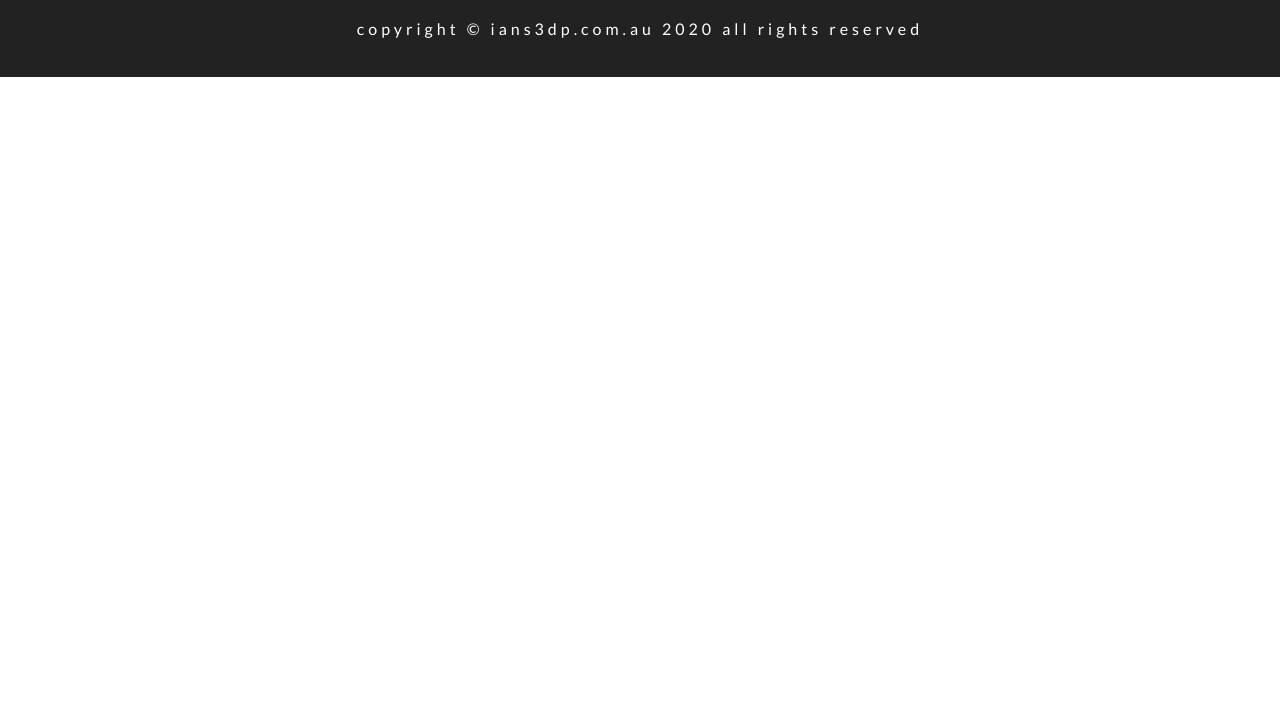
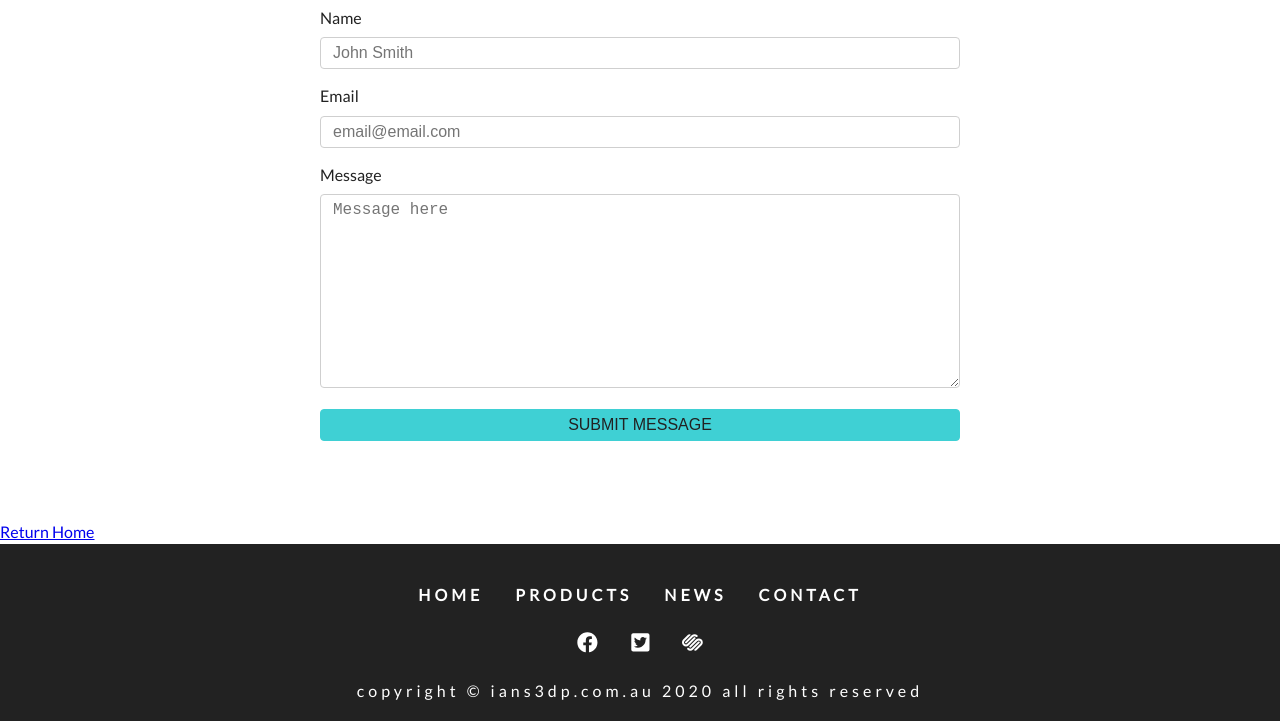
Before and after one commit to IanY57/ians3dp-v03, a Gatsby site: page /contact in a window 1280 px wide. Shown: the part 688-1409 px from the top of the page. Before the commit the page ends 800 px from the top, so only its background shows below. Built offline with nearby package versions, Linux system fonts and the light colour scheme; Gatsby itself is replaced by a stand-in of ours.

Commit message:
add contact form

```diff
--- a/src/components/Navbar.js
+++ b/src/components/Navbar.js
@@ -36,7 +36,7 @@
           {links.map((item, index) => {
             return (
               <li key={index}>
-                <AniLink swipe to={item.path} duration={1} direction="up">
+                <AniLink fade to={item.path} duration={2}>
                   {item.text}
                 </AniLink>
               </li>
--- /dev/null
+++ b/src/components/contact/Contact.js
@@ -0,0 +1,60 @@
+import React from "react"
+import Title from "../Title"
+import styles from "../../css/contact.module.css"
+
+const Contact = () => {
+  return (
+    <div>
+      <section className={styles.contact}>
+        <Title title="contact" subtitle="us" />
+        <div className={styles.center}>
+          <form
+            className={styles.form}
+            action="https://formsubmit.co/sales@ians3dp.com.au"
+            method="POST"
+          >
+            <div>
+              <label htmlFor="name">Name</label>
+              <input
+                type="text"
+                name="name"
+                id="name"
+                className={styles.formControl}
+                placeholder="John Smith"
+              />
+            </div>
+            <div>
+              <label htmlFor="email">Email</label>
+              <input
+                type="email"
+                name="email"
+                id="email"
+                className={styles.formControl}
+                placeholder="email@email.com"
+              />
+            </div>
+            <div>
+              <label htmlFor="message">Message</label>
+              <textarea
+                name="message"
+                id="message"
+                rows="10"
+                className={styles.formControl}
+                placeholder="Message here"
+              />
+              <div>
+                <input
+                  type="submit"
+                  value="Submit message"
+                  className={styles.submit}
+                />
+              </div>
+            </div>
+          </form>
+        </div>
+      </section>
+    </div>
+  )
+}
+
+export default Contact
--- a/src/pages/contact.js
+++ b/src/pages/contact.js
@@ -3,10 +3,13 @@
 import StyledHero from "../components/StyledHero"
 import Layout from "../components/Layout"
 
+import Contact from "../components/contact/Contact"
+
 const contact = ({ data }) => {
   return (
     <Layout>
       <StyledHero img={data.defaultContact.childImageSharp.fluid} />
+      <Contact />
       <Link to="/">Return Home</Link>
     </Layout>
   )
```
